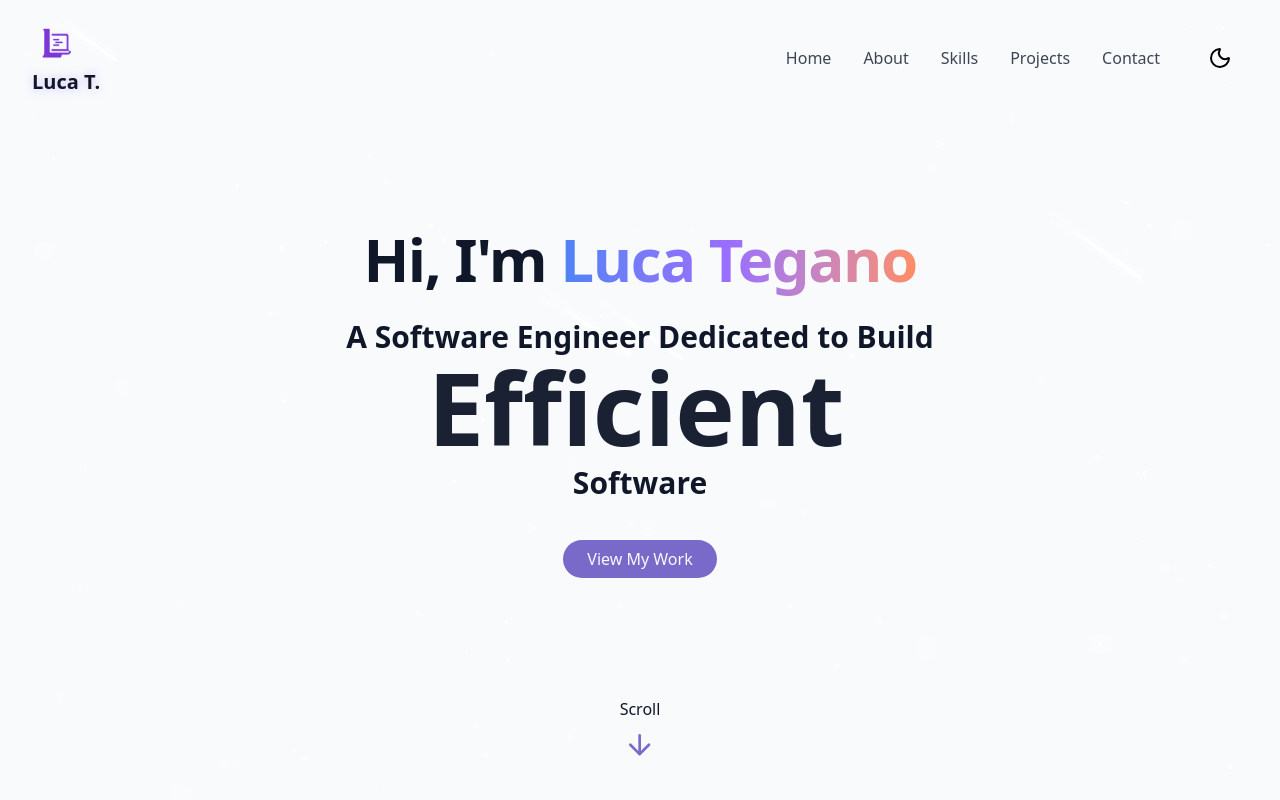
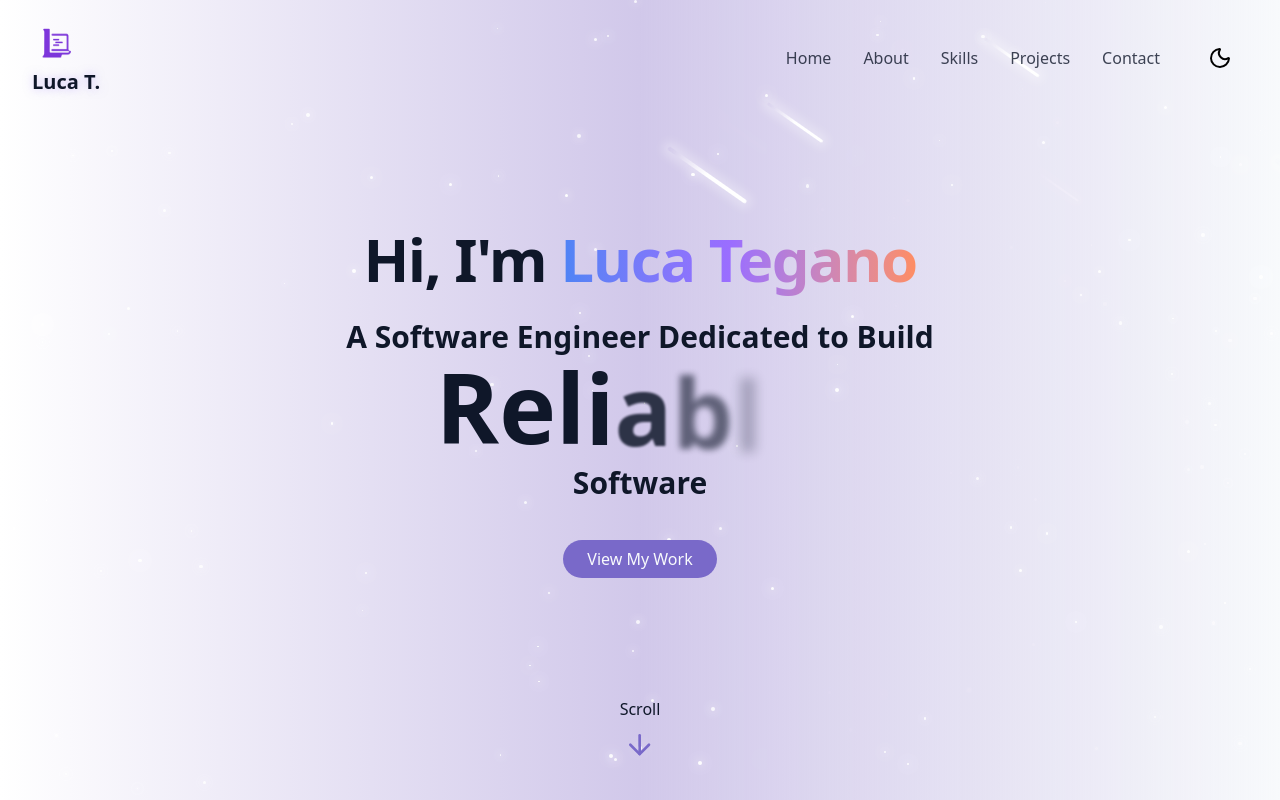
Before and after one commit to LucaTegano/portfolio, a React (Vite) app: page / in a window 1280 px wide. Shown: the top 800 px of the page. Built offline with nearby package versions, Linux system fonts and the light colour scheme.

Commit message:
background, footer

```diff
--- a/src/components/ContactSection.jsx
+++ b/src/components/ContactSection.jsx
@@ -91,10 +91,10 @@ export const ContactSection = () => {
             <div className="pt-8">
               <h4 className="font-medium mb-4"> Connect With Me</h4>
               <div className="flex space-x-4 justify-center">
-                <a href="https://www.linkedin.com/in/lucategano" target="_blank">
+                <a href="https://www.linkedin.com/in/lucategano" target="_blank" className="hover:text-primary transition-colors">
                   <Linkedin />
                 </a>
-                <a href="https://github.com/lucaTegano" target="_blank">
+                <a href="https://github.com/lucaTegano" target="_blank" className="hover:text-primary transition-colors">
                   <Github />
                 </a>
               </div>
--- a/src/components/Footer.jsx
+++ b/src/components/Footer.jsx
@@ -18,7 +18,7 @@ export const Footer = () => {
             aria-label="LinkedIn Profile"
             className="hover:text-primary transition-colors"
           >
-            <Linkedin size={20} />
+            <Linkedin size={25} />
           </a>
           <a
             href="https://github.com/lucaTegano"
@@ -27,7 +27,7 @@ export const Footer = () => {
             aria-label="GitHub Profile"
             className="hover:text-primary transition-colors"
           >
-            <Github size={20} />
+            <Github size={25} />
           </a>
         </div>
 
@@ -37,10 +37,10 @@ export const Footer = () => {
         <div className="order-3 sm:absolute sm:right-0 sm:top-1/2 sm:-translate-y-1/2">
           <a
             href="#hero"
-            className="p-2 rounded-full bg-primary/10 hover:bg-primary/20 text-primary transition-colors"
+            className="rounded-full text-primary transition-colors"
             aria-label="Scroll to top"
           >
-            <ArrowUp size={20} />
+            <ArrowUp size={25} className="hover:bg-hover rounded-full" />
           </a>
         </div>
       </div>
--- a/src/components/HeroSection.jsx
+++ b/src/components/HeroSection.jsx
@@ -1,6 +1,5 @@
 import { ArrowDown } from "lucide-react";
 import { FlipWords } from "./ui/flip-words";
-
 export const HeroSection = () => {
   return (
     <section
--- a/src/components/Navbar.jsx
+++ b/src/components/Navbar.jsx
@@ -51,7 +51,7 @@ export const Navbar = () => {
             <a
               key={key}
               href={item.href}
-              className="text-foreground/80 hover:text-primary transition-colors duration-300"
+              className="text-foreground/80 hover:text-primary hover:text-glow transition-colors duration-300"
             >
               {item.name}
             </a>
--- /dev/null
+++ b/src/components/StarBackgroundHeroSection.jsx
@@ -0,0 +1,95 @@
+import { useEffect, useState } from "react";
+
+// id, size, x, y, opacity, animationDuration
+// id, size, x, y, delay, animationDuration
+
+export const StarBackgroundHeroSection = () => {
+  const [stars, setStars] = useState([]);
+  const [meteors, setMeteors] = useState([]);
+
+  useEffect(() => {
+    generateStars();
+    generateMeteors();
+
+    const handleResize = () => {
+      generateStars();
+    };
+
+    window.addEventListener("resize", handleResize);
+
+    return () => window.removeEventListener("resize", handleResize);
+  }, []);
+
+  const generateStars = () => {
+    const numberOfStars = Math.floor(
+      (window.innerWidth * window.innerHeight) / 10000
+    );
+
+    const newStars = [];
+
+    for (let i = 0; i < numberOfStars; i++) {
+      newStars.push({
+        id: i,
+        size: Math.random() * 3 + 1,
+        x: Math.random() * 100,
+        y: Math.random() * 100,
+        opacity: Math.random() * 0.5 + 0.5,
+        animationDuration: Math.random() * 4 + 2,
+      });
+    }
+
+    setStars(newStars);
+  };
+
+  const generateMeteors = () => {
+    const numberOfMeteors = 4;
+    const newMeteors = [];
+
+    for (let i = 0; i < numberOfMeteors; i++) {
+      newMeteors.push({
+        id: i,
+        size: Math.random() * 2 + 1,
+        x: Math.random() * 100,
+        y: Math.random() * 20,
+        delay: Math.random() * 15,
+        animationDuration: Math.random() * 3 + 3,
+      });
+    }
+
+    setMeteors(newMeteors);
+  };
+
+  return (
+    <div className="absolute bottom-0 top-0 inset-0 overflow-hidden pointer-events-none z-0 bg-gradient-to-r from-card via-about to-about-primary">
+      {stars.map((star) => (
+        <div
+          key={star.id}
+          className="star animate-pulse-subtle"
+          style={{
+            width: star.size + "px",
+            height: star.size + "px",
+            left: star.x + "%",
+            top: star.y + "%",
+            opacity: star.opacity,
+            animationDuration: star.animationDuration + "s",
+          }}
+        />
+      ))}
+
+      {meteors.map((meteor) => (
+        <div
+          key={meteor.id}
+          className="meteor animate-meteor"
+          style={{
+            width: meteor.size * 50 + "px",
+            height: meteor.size * 2 + "px",
+            left: meteor.x + "%",
+            top: meteor.y + "%",
+            animationDelay: meteor.delay,
+            animationDuration: meteor.animationDuration + "s",
+          }}
+        />
+      ))}
+    </div>
+  );
+};
--- a/src/components/ThemeToggle.jsx
+++ b/src/components/ThemeToggle.jsx
@@ -40,7 +40,7 @@ export const ThemeToggle = () => {
       onClick={toggleTheme}
       className={cn(
         "group rounded-full", // Added a little padding to the button itself
-        "focus:outline-none focus-visible:ring-2 focus-visible:ring-ring focus-visible:ring-offset-2" // Improved focus state for accessibility
+        "focus:outline-none focus-visible:ring-2 focus-visible:ring-ring focus-visible:ring-offset-2 cursor-pointer" // Improved focus state for accessibility
       )}
       aria-label="Toggle theme"
     >
--- a/src/components/ui/flip-words.jsx
+++ b/src/components/ui/flip-words.jsx
@@ -5,7 +5,7 @@ import { twMerge } from "tailwind-merge";
 
 export const FlipWords = ({
   words,
-  duration = 1400,
+  duration = 1300,
   className
 }) => {
   const [currentWord, setCurrentWord] = useState(words[0]);
--- a/src/index.css
+++ b/src/index.css
@@ -11,6 +11,7 @@
   --color-card: hsl(var(--card));
   --color-about: hsl(var(--about));
   --color-about-text: hsl(var(--about-text));
+  --color-hover: hsl(var(--hover));
   --animate-float: float 6s ease-in-out infinite;
   --animate-pulse-subtle: pulse-subtle 4s ease-in-out infinite;
   --animate-fade-in: fade-in 0.7s ease-out forwards;
@@ -76,6 +77,8 @@
     --primary-foreground: 210 40% 98%;
 
     --border: 214 32% 91%;
+
+    --hover: 202 10% 90%;
   }
 
   .dark {
@@ -90,6 +93,9 @@
     --primary-foreground: 213 31% 91%;
 
     --border: 217 33% 20%;
+
+    --hover: 202 10% 20%;
+
   }
 
   * {
--- a/src/pages/Home.jsx
+++ b/src/pages/Home.jsx
@@ -7,6 +7,7 @@ import { SkillsSection } from "../components/SkillsSection";
 import { ProjectsSection } from "../components/ProjectsSection";
 import { ContactSection } from "../components/ContactSection";
 import { Footer } from "../components/Footer";
+import { StarBackgroundHeroSection } from "../components/StarBackgroundHeroSection";
 
 export const Home = () => {
   return (
@@ -20,7 +21,9 @@ export const Home = () => {
       <Navbar />
       {/* Main Content */}
       <main>
+        <StarBackgroundHeroSection/>
         <HeroSection />
+
         <AboutSection />
         <SkillsSection />
         <ProjectsSection />
```
